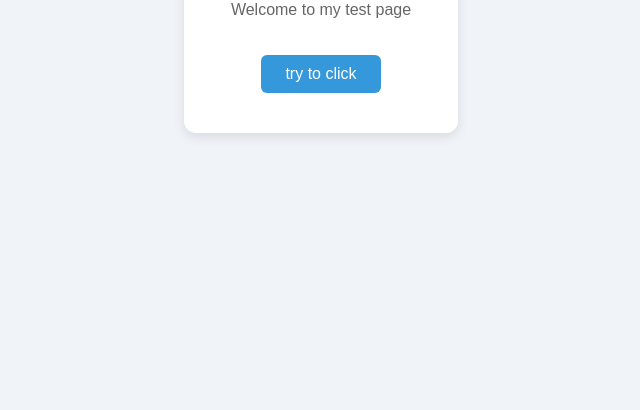
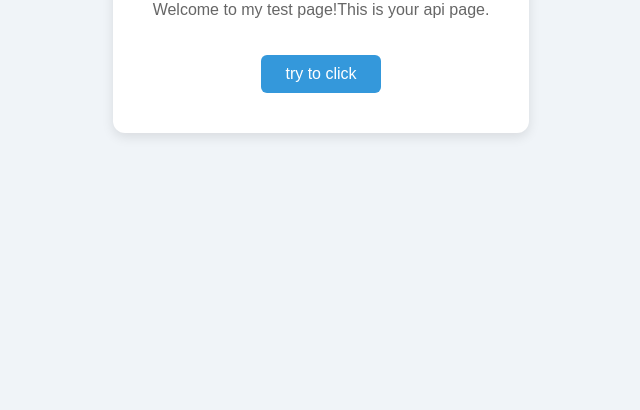
Before and after one commit to johndreamfuture/zero2tech, a plain HTML site: page index.html in a window 1280 px wide. Shown: the part 390-800 px from the top of the page, without its empty margins (319-959 px from the left). Drawn offline with Linux system fonts and the light colour scheme.

Commit message:
add description

```diff
--- a/index.html
+++ b/index.html
@@ -10,7 +10,7 @@
   <body>
     <div class="card">
       <h1>Hello, Friend</h1>
-      <p id="msg">Welcome to my test page</p>
+      <p id="msg">Welcome to my test page!This is your api page.</p>
       <button onclick="changeText()">try to click</button>
     </div>
     <script src="script.js"></script>
```
